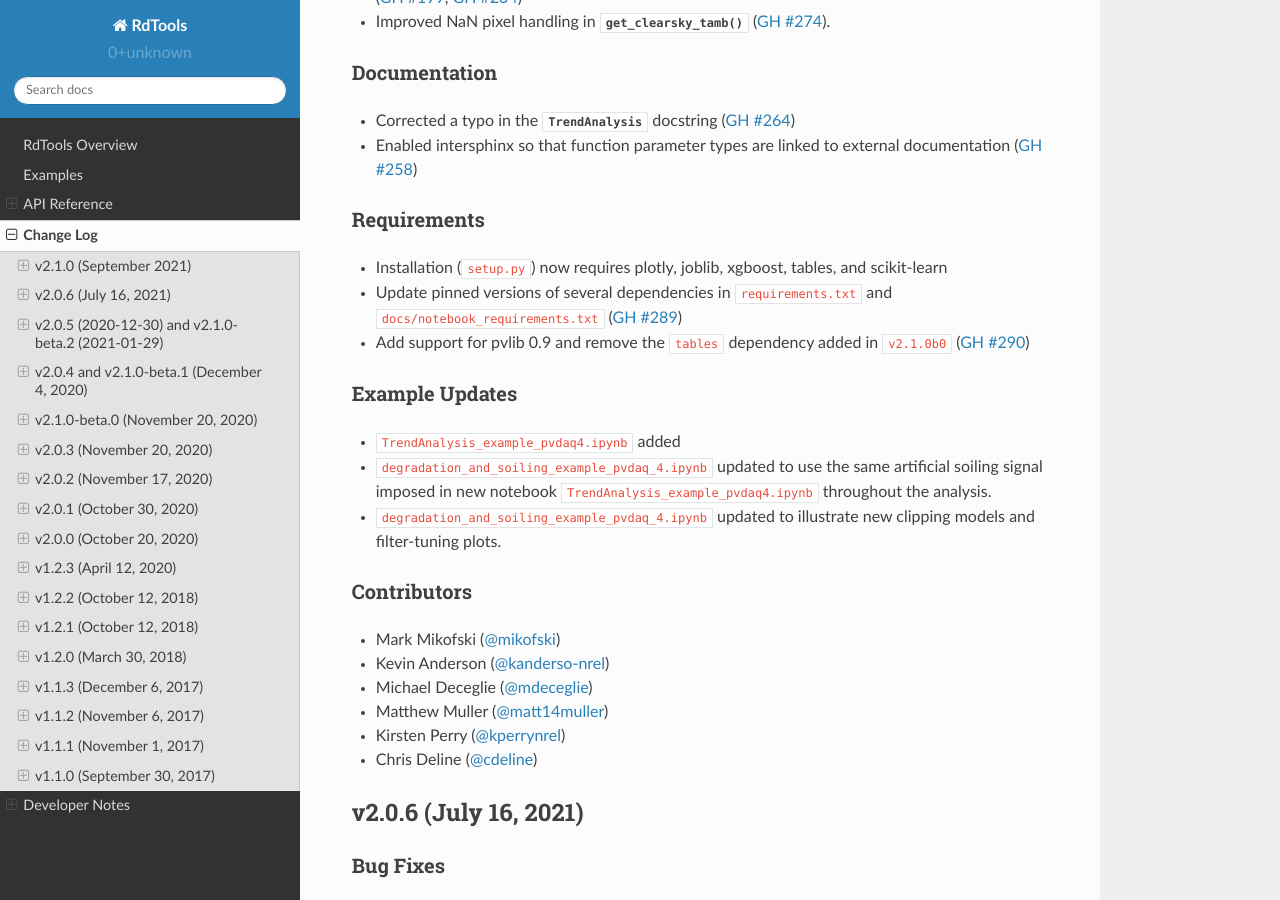
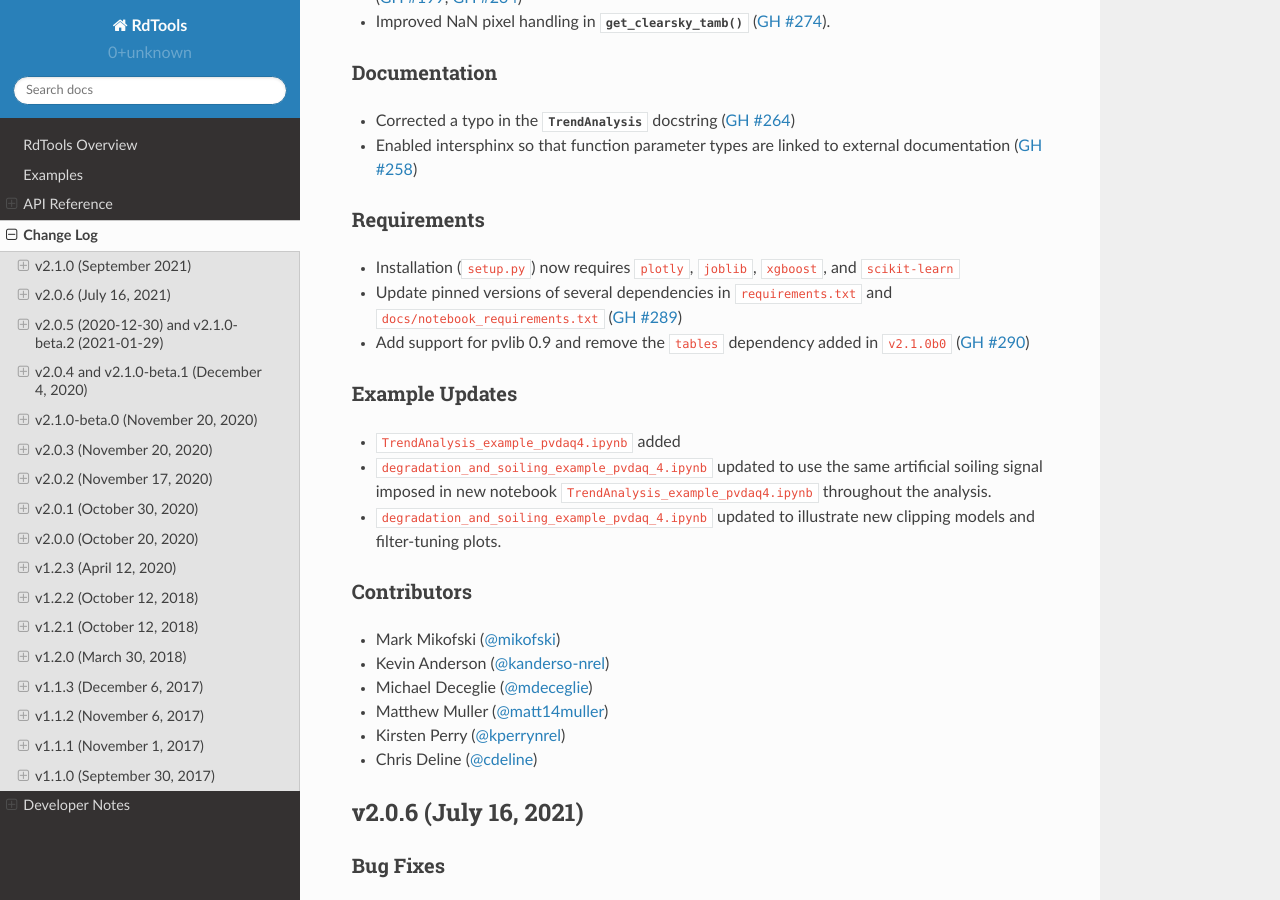
Before and after one commit to NREL/rdtools, a Sphinx documentation site: the page built from docs/sphinx/source/changelog.rst, in a window 1280 px wide and 900 px high, scrolled down 1162 px. Built offline with Sphinx 7.4.7 and the Read the Docs theme 2.0.0, drawn with Linux system fonts in a browser that asks for light colours; pages that are not in the unit, such as notebooks, are missing from menus.

Commit message:
change log tables update

```diff
--- a/docs/sphinx/source/changelog/v2.1.0.rst
+++ b/docs/sphinx/source/changelog/v2.1.0.rst
@@ -61,7 +61,7 @@ Documentation
 
 Requirements
 ------------
-* Installation (``setup.py``) now requires plotly, joblib, xgboost, tables, and scikit-learn
+* Installation (``setup.py``) now requires ``plotly``, ``joblib``, ``xgboost``, and ``scikit-learn``
 * Update pinned versions of several dependencies in ``requirements.txt`` and
   ``docs/notebook_requirements.txt`` (:pull:`289`)
 * Add support for pvlib 0.9 and remove the ``tables`` dependency added in
```
